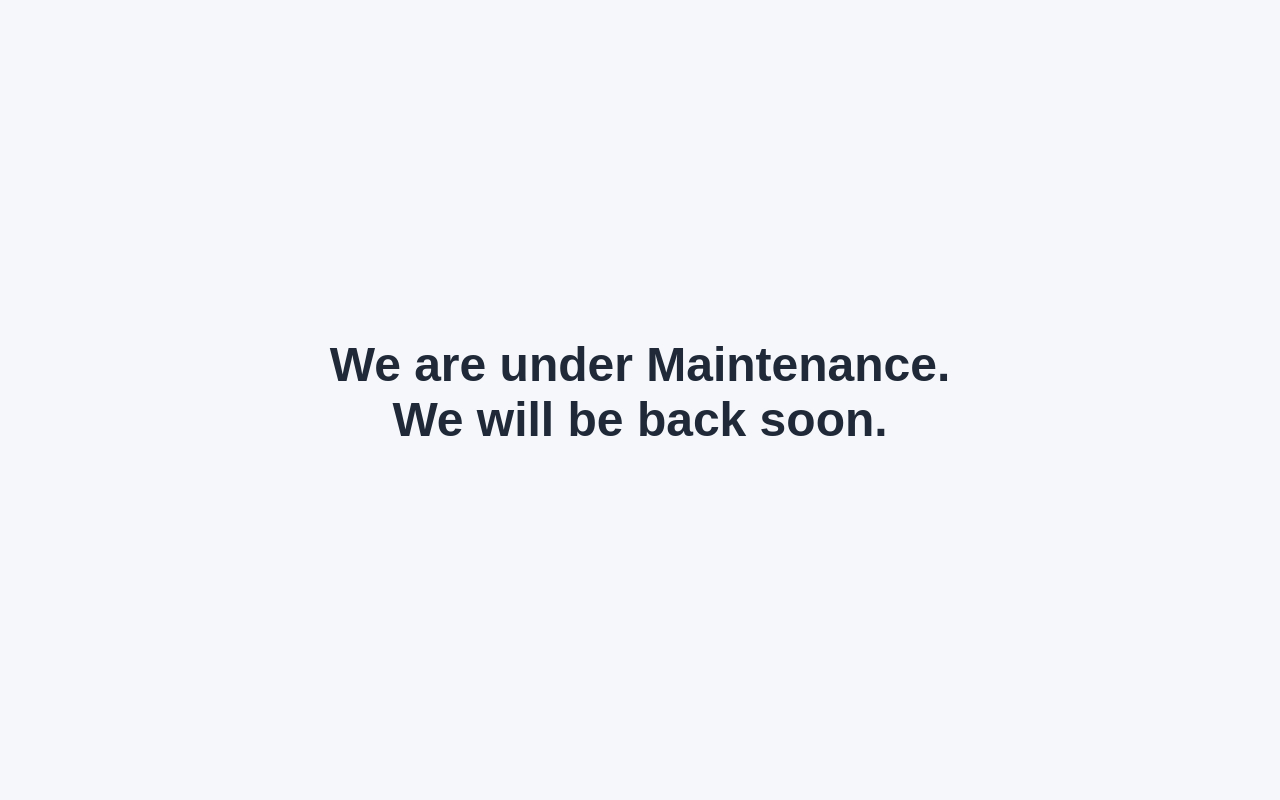
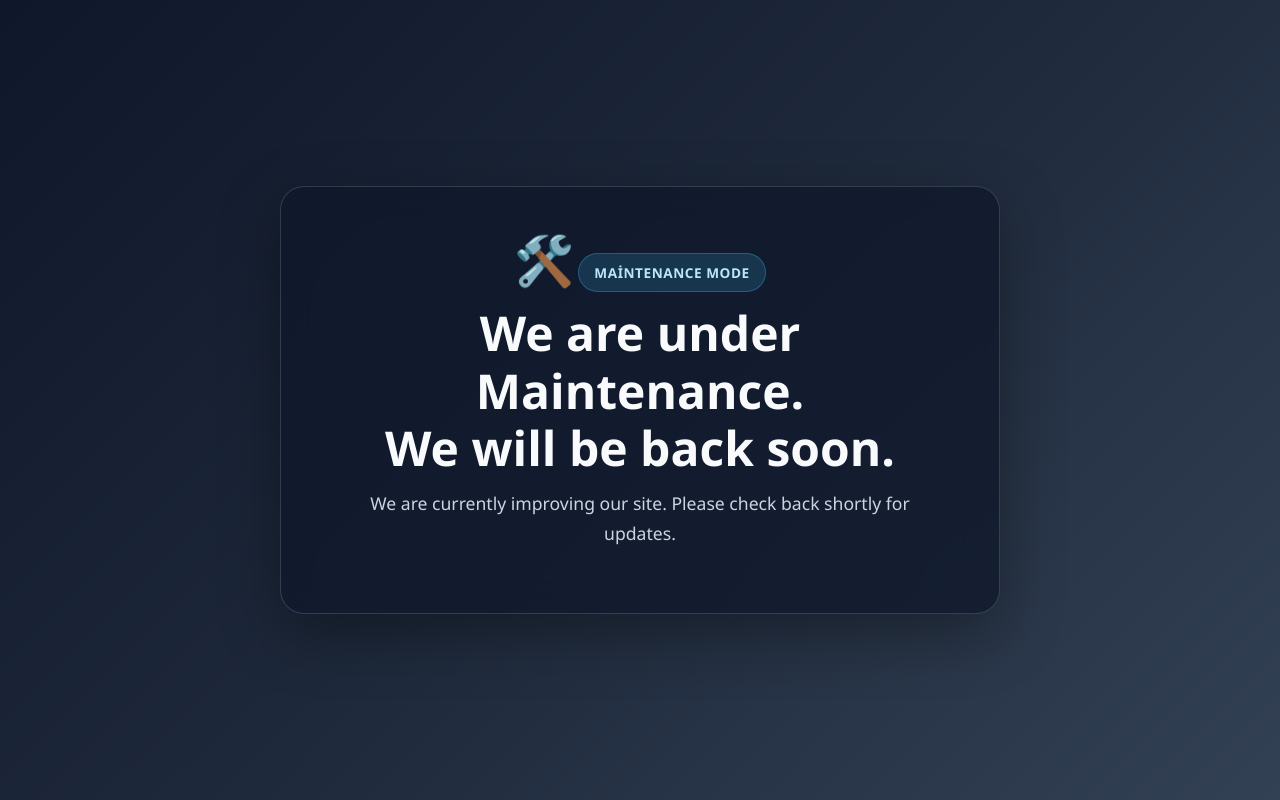
Before and after one commit to cutepng/cutepng.github.io, a plain HTML site: page index.html in a window 1280 px wide. Drawn offline with Linux system fonts and the light colour scheme.

Commit message:
Refresh maintenance page design

```diff
--- a/index.html
+++ b/index.html
@@ -3,34 +3,86 @@
 <head>
   <meta charset="UTF-8" />
   <meta name="viewport" content="width=device-width, initial-scale=1.0" />
-  <title>Maintenance</title>
+  <title>Bakımdayız</title>
   <style>
+    :root {
+      color-scheme: dark;
+    }
+
+    * {
+      box-sizing: border-box;
+    }
+
     body {
       margin: 0;
-      font-family: Arial, sans-serif;
-      background: #f5f7fb;
-      color: #1f2937;
+      font-family: "Segoe UI", Arial, sans-serif;
+      background: linear-gradient(135deg, #0f172a, #1e293b, #334155);
+      color: #f8fafc;
+      min-height: 100vh;
       display: flex;
       align-items: center;
       justify-content: center;
-      min-height: 100vh;
+      padding: 1.5rem;
     }
 
-    .box {
+    .card {
+      width: min(100%, 720px);
+      background: rgba(15, 23, 42, 0.75);
+      border: 1px solid rgba(148, 163, 184, 0.25);
+      backdrop-filter: blur(16px);
+      border-radius: 24px;
+      box-shadow: 0 20px 60px rgba(0, 0, 0, 0.35);
+      padding: 2.5rem;
       text-align: center;
-      padding: 2rem;
+    }
+
+    .icon {
+      font-size: 3rem;
+      margin-bottom: 0.75rem;
+      display: inline-block;
+      animation: pulse 1.8s infinite;
     }
 
     h1 {
-      font-size: 3rem;
-      margin: 0 0 1rem;
-      font-weight: 700;
+      font-size: clamp(2rem, 4vw, 3rem);
+      margin: 0 0 0.75rem;
+      font-weight: 800;
+      line-height: 1.2;
+    }
+
+    p {
+      font-size: 1.1rem;
+      line-height: 1.7;
+      margin: 0 auto 1.5rem;
+      max-width: 560px;
+      color: #cbd5e1;
+    }
+
+    .badge {
+      display: inline-block;
+      padding: 0.55rem 0.95rem;
+      border-radius: 999px;
+      background: rgba(56, 189, 248, 0.16);
+      border: 1px solid rgba(56, 189, 248, 0.3);
+      color: #bae6fd;
+      font-weight: 600;
+      letter-spacing: 0.04em;
+      text-transform: uppercase;
+      font-size: 0.85rem;
+    }
+
+    @keyframes pulse {
+      0%, 100% { transform: scale(1); }
+      50% { transform: scale(1.1); }
     }
   </style>
 </head>
 <body>
-  <div class="box">
+  <div class="card">
+    <div class="icon">🛠️</div>
+    <div class="badge">Maintenance Mode</div>
     <h1>We are under Maintenance.<br />We will be back soon.</h1>
+    <p>We are currently improving our site. Please check back shortly for updates.</p>
   </div>
 </body>
 </html>
```
